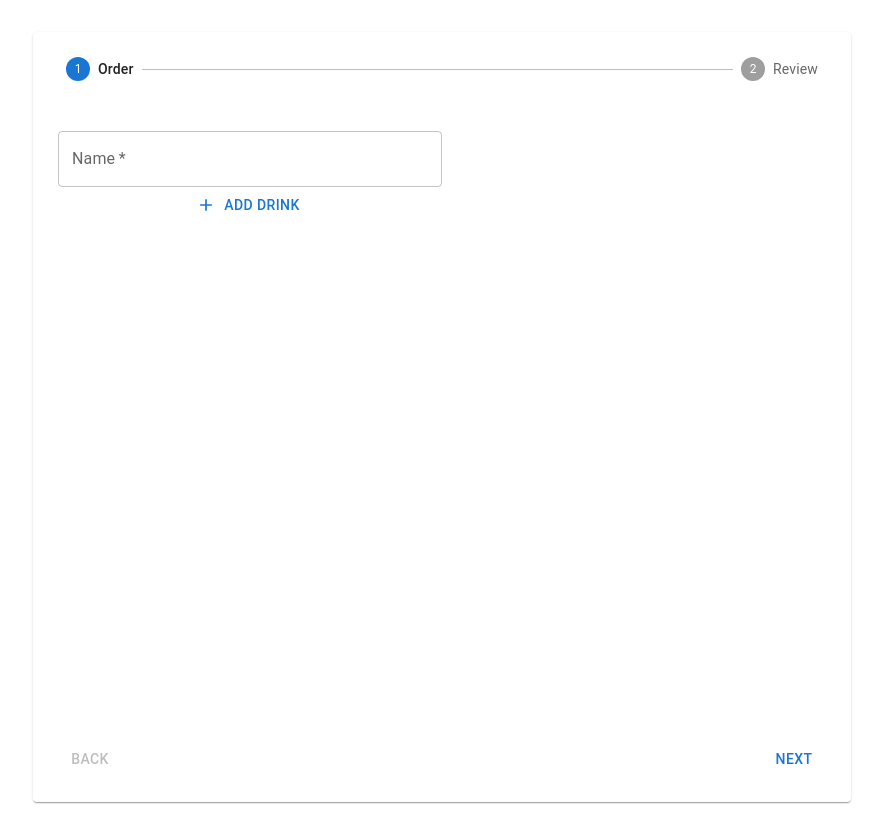
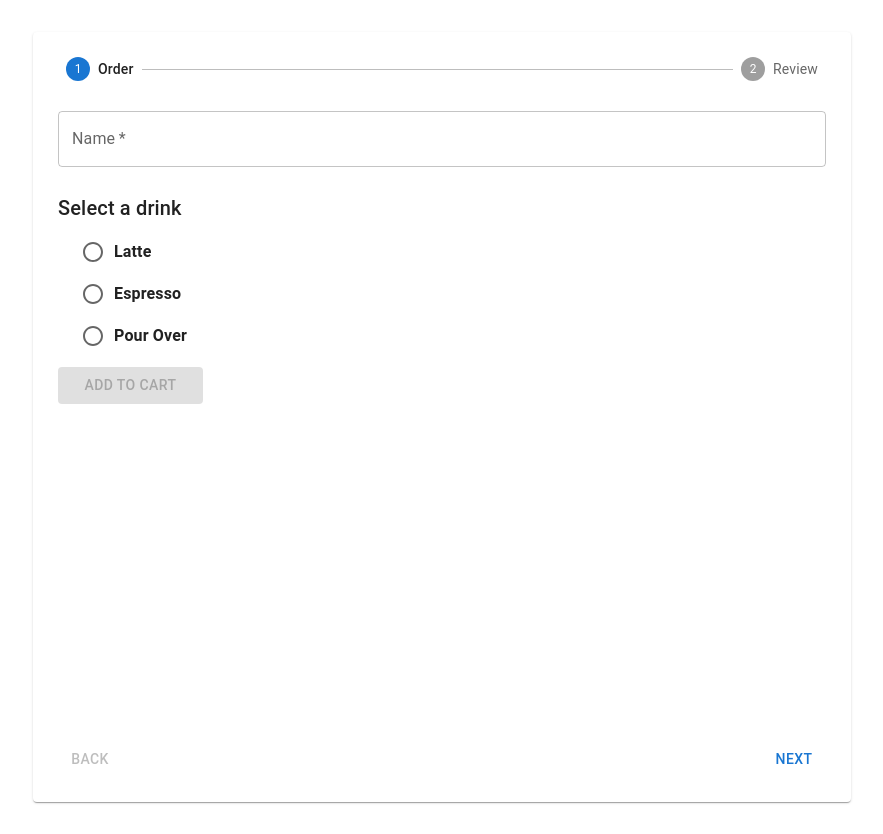
Before and after one commit to jayjonesdev/home-coffee-ui, a React (Vite) app: page / in a window 1280 px wide. Both pictures are taken after a click on the button "CUSTOMER". Shown: the whole page, without its empty margins (198-1081 px from the left). Built offline with nearby package versions, Linux system fonts and the light colour scheme.

Commit message:
Formatting drinks, creating cart, handling adding and removing drinks

```diff
--- a/src/index.css
+++ b/src/index.css
@@ -71,7 +71,7 @@ button:focus-visible {
 	max-width: 1280px;
 	margin: 0 auto;
 	padding: 2rem;
-	text-align: center;
+	/* text-align: center; */
 }
 
 .logo {
--- a/src/pages/customer/steps/Order/index.tsx
+++ b/src/pages/customer/steps/Order/index.tsx
@@ -1,40 +1,69 @@
-import { useState } from 'react';
 import {
 	Button,
 	ButtonGroup,
 	FormControl,
 	FormControlLabel,
 	FormLabel,
+	IconButton,
+	Paper,
 	Radio,
 	RadioGroup,
 	TextField,
+	Typography,
 } from '@mui/material';
-import { Add } from '@mui/icons-material';
 import useDrinks from '../../../../utils/hooks/useDrinks';
 import { useAtom } from 'jotai';
 import { userOrder } from '../../../../utils/atom';
 import { DrinkOption } from './DrinkOption';
-import { flattenDrinkOptions } from '../../../../utils/helper';
+import { flattenDrinkOptions, generateID } from '../../../../utils/helper';
+import {
+	customerDrinksStyle,
+	drinkOptionStyle,
+	fullPageStyle,
+	selectDrinkStyle,
+} from './styles';
+import { Delete } from '@mui/icons-material';
 
 export const Order = () => {
 	const drinks = useDrinks();
-	const [showMenu, setShowMenu] = useState(false);
 	const [order, setOrder] = useAtom(userOrder);
 
-	const addDrink = () => {
+	const isValidOrder =
+		order.drink.length > 0 &&
+		Object.values(order.options).reduce(
+			(acc, curr) => curr.length > 0 && acc,
+			true,
+		);
+
+	const convertDrink = () => {
+		const drinkOptions = Object.entries(order.options)
+			.map(([key, value]) => `${key}: ${value}`)
+			.join(', ');
+		return {
+			id: generateID(),
+			name: order.drink,
+			options: drinkOptions,
+		};
+	};
+
+	const addToCard = () => {
 		setOrder((prev) => ({
 			...prev,
-			drink: drinks[0].name,
-			options: flattenDrinkOptions(drinks[0].options),
+			drink: '',
+			options: {},
+			cart: [...prev.cart, convertDrink()],
 		}));
-		setShowMenu(true);
 	};
+
+	const deleteDrink = () => {};
 
 	const getDrinkOptions = (options: { [key: string]: string[] }) => {
 		return Object.entries(options).map(([key, options], index) => {
 			return (
-				<div key={index}>
-					<FormLabel id={`drink-option-label-${key}`}>{key}</FormLabel>
+				<div key={index} style={drinkOptionStyle}>
+					<FormLabel id={`drink-option-label-${key}`} style={{ width: '20%' }}>
+						{key}
+					</FormLabel>
 					<ButtonGroup>
 						{options.map((option) => (
 							<DrinkOption key={key} optionKey={key} name={option} />
@@ -46,46 +75,89 @@ export const Order = () => {
 	};
 
 	return (
-		<div
-			style={{
-				display: 'flex',
-				flexDirection: 'column',
-				width: '50%',
-				height: '100%',
-				paddingBlock: 50,
-			}}
+		<>
+			<div style={{ paddingBlockStart: 30 }}>
+				<TextField required id='order-name' label='Name' fullWidth />
+			</div>
+			<div style={fullPageStyle}>
+				<div style={selectDrinkStyle}>
+					<div style={{ paddingBlockStart: 25 }}>
+						<Typography variant='h6' gutterBottom>
+							Select a drink
+						</Typography>
+						<FormControl>
+							<RadioGroup
+								name='drinks-radio-group'
+								value={order.drink}
+								style={{ paddingInlineStart: 25 }}
 							>
-			<TextField required id='order-name' label='Name' />
-			{!showMenu && (
-				<Button fullWidth startIcon={<Add />} onClick={addDrink}>
-					Add drink
-				</Button>
-			)}
-			{showMenu && (
-				<FormControl>
-					<RadioGroup name='drinks-radio-group' value={order.name}>
 								{drinks.map(({ name, options }) => {
 									return (
 										<div key={name}>
 											<FormControlLabel
 												value={name}
 												control={<Radio />}
-										label={name}
+												label={
+													<Typography style={{ fontWeight: 'bold' }}>
+														{name}
+													</Typography>
+												}
 												onClick={() =>
 													setOrder((prev) => ({
 														...prev,
-												name,
+														drink: name,
 														options: flattenDrinkOptions(options),
 													}))
 												}
 											/>
-									{name === order.name && getDrinkOptions(options)}
+											{name === order.drink && getDrinkOptions(options)}
 										</div>
 									);
 								})}
 							</RadioGroup>
+							<Button
+								style={{ marginBlockStart: 10 }}
+								variant='contained'
+								color='primary'
+								onClick={addToCard}
+								disabled={!isValidOrder}
+							>
+								Add to cart
+							</Button>
 						</FormControl>
+					</div>
+				</div>
+				<div style={customerDrinksStyle}>
+					{order.cart.length > 0 && (
+						<div style={{ paddingBlockStart: 20 }}>
+							<Typography variant='h6' gutterBottom>
+								Cart
+							</Typography>
+							{order.cart.map((drink, index) => (
+								<Paper
+									elevation={3}
+									key={index}
+									style={{
+										padding: 25,
+										marginBlockEnd: 20,
+										display: 'flex',
+										alignContent: 'baseline',
+										justifyContent: 'space-between',
+									}}
+								>
+									<div>
+										<Typography variant='h6'>{drink.name}</Typography>
+										<Typography fontStyle='bold'>{drink.options}</Typography>
+									</div>
+									<IconButton color='primary' onClick={deleteDrink}>
+										<Delete />
+									</IconButton>
+								</Paper>
+							))}
+						</div>
 					)}
 				</div>
+			</div>
+		</>
 	);
 };
--- /dev/null
+++ b/src/pages/customer/steps/Order/styles.ts
@@ -0,0 +1,27 @@
+export const fullPageStyle: React.CSSProperties = {
+	display: 'flex',
+	width: '100%',
+	height: '100%',
+};
+
+export const selectDrinkStyle: React.CSSProperties = {
+	display: 'flex',
+	flexDirection: 'column',
+	width: '50%',
+	height: '100%',
+};
+
+export const customerDrinksStyle: React.CSSProperties = {
+	display: 'flex',
+	flexDirection: 'column',
+	width: '50%',
+	height: '100%',
+};
+
+export const drinkOptionStyle: React.CSSProperties = {
+	paddingInlineStart: 50,
+	display: 'flex',
+	alignItems: 'baseline',
+	marginBlockEnd: 10,
+	width: '100%',
+};
--- a/src/utils/atom.ts
+++ b/src/utils/atom.ts
@@ -5,6 +5,7 @@ const userOrderDefaultState: UserOrder = {
 	name: '',
 	drink: '',
 	options: {},
+	cart: [],
 };
 
 export const userOrder = atom(userOrderDefaultState);
--- a/src/utils/helper.ts
+++ b/src/utils/helper.ts
@@ -9,3 +9,7 @@ export const flattenDrinkOptions = (options: {
 
 	return flattenedOptions;
 };
+
+export const generateID = () => {
+	return Math.random().toString(36).substring(2, 15) + Date.now().toString(36);
+};
```
Also changed, not shown: src/utils/types.ts (+7 -0 lines). Lines whose indentation alone changed are shown as unchanged.
